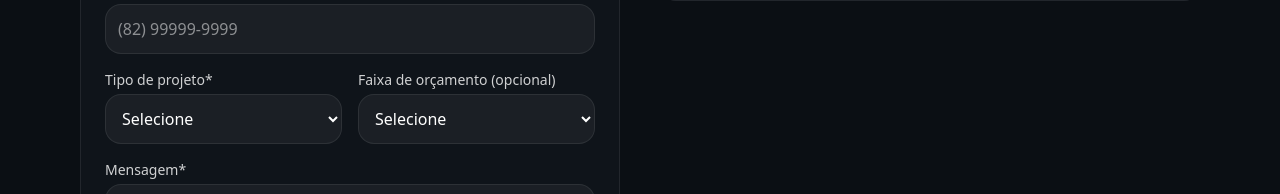
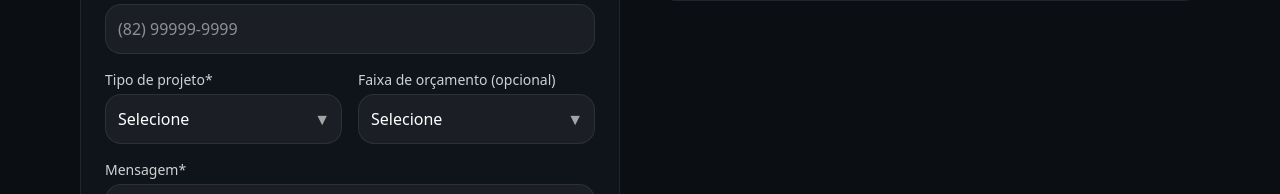
Before and after one commit to wellesontorquato/devtorquato, a Next.js app: page /contato in a window 1280 px wide. Shown: the part 453-647 px from the top of the page. Built offline with nearby package versions, Linux system fonts and the light colour scheme.

Commit message:
Ajusre botões no contato

```diff
--- a/app/contato/page.tsx
+++ b/app/contato/page.tsx
@@ -36,7 +36,10 @@ const schema = z.object({
 
   projeto: z.enum(PROJETOS, { message: "Escolha o tipo de projeto" }),
   orcamento: z.enum(ORCAMENTOS).optional(),
-  mensagem: z.string().min(10, { message: "Descreva brevemente o que você precisa" }).trim(),
+  mensagem: z
+    .string()
+    .min(10, { message: "Descreva brevemente o que você precisa" })
+    .trim(),
   website: z.string().optional(), // honeypot (deve ficar vazio)
 });
 
@@ -102,14 +105,30 @@ export default function ContatoPage() {
     }
   }
 
+  // classes reaproveitáveis (inputs e selects com o mesmo visual)
+  const baseField =
+    "w-full rounded-2xl bg-white/5 p-3 border outline-none focus:ring-2 focus:ring-[color:var(--brand-b)]";
+
+  // select: remove aparência nativa e habilita tema dark quando suportado
+  const selectField =
+    `${baseField} pr-10 appearance-none [-webkit-appearance:none] [color-scheme:dark]`;
+
   return (
     <section className="container-app section grid md:grid-cols-2 gap-10 items-start">
+      {/* CSS local para forçar options em dark quando o browser respeita */}
+      <style jsx global>{`
+        :root { color-scheme: dark; }
+        select option {
+          background: #0b1220;
+          color: #eaf0fb;
+        }
+        select option[disabled] {
+          color: rgba(234,240,251,.55);
+        }
+      `}</style>
+
       {/* FORM */}
-      <motion.div
-        className="card"
-        initial={{ opacity: 0, y: 8 }}
-        animate={{ opacity: 1, y: 0 }}
-      >
+      <motion.div className="card" initial={{ opacity: 0, y: 8 }} animate={{ opacity: 1, y: 0 }}>
         <h1 className="h1">Vamos conversar</h1>
         <p className="muted mt-2">Respondo rápido. Me diga o que você precisa.</p>
 
@@ -129,14 +148,16 @@ export default function ContatoPage() {
               id="nome"
               {...register("nome")}
               placeholder="Seu nome"
-              className={`w-full rounded-2xl bg-white/5 p-3 border outline-none focus:ring-2 focus:ring-[color:var(--brand-b)] ${
-                errors.nome ? "border-red-400" : "border-white/10"
-              }`}
+              className={`${baseField} ${errors.nome ? "border-red-400" : "border-white/10"}`}
               aria-invalid={!!errors.nome}
               aria-describedby={errors.nome ? "err-nome" : undefined}
               autoComplete="name"
             />
-            {errors.nome && <p id="err-nome" className="text-red-400 text-sm mt-1">{errors.nome.message}</p>}
+            {errors.nome && (
+              <p id="err-nome" className="text-red-400 text-sm mt-1">
+                {errors.nome.message}
+              </p>
+            )}
           </div>
 
           <div>
@@ -146,14 +167,16 @@ export default function ContatoPage() {
               type="email"
               {...register("email")}
               placeholder="voce@empresa.com"
-              className={`w-full rounded-2xl bg-white/5 p-3 border outline-none focus:ring-2 focus:ring-[color:var(--brand-b)] ${
-                errors.email ? "border-red-400" : "border-white/10"
-              }`}
+              className={`${baseField} ${errors.email ? "border-red-400" : "border-white/10"}`}
               aria-invalid={!!errors.email}
               aria-describedby={errors.email ? "err-email" : undefined}
               autoComplete="email"
             />
-            {errors.email && <p id="err-email" className="text-red-400 text-sm mt-1">{errors.email.message}</p>}
+            {errors.email && (
+              <p id="err-email" className="text-red-400 text-sm mt-1">
+                {errors.email.message}
+              </p>
+            )}
           </div>
 
           <div>
@@ -162,49 +185,73 @@ export default function ContatoPage() {
               id="whatsapp"
               {...register("whatsapp")}
               placeholder="(82) 99999-9999"
-              onChange={(e) =>
-                setValue("whatsapp", maskPhone(e.target.value), { shouldValidate: true })
-              }
-              className="w-full rounded-2xl bg-white/5 p-3 border border-white/10 outline-none focus:ring-2 focus:ring-[color:var(--brand-b)]"
+              onChange={(e) => setValue("whatsapp", maskPhone(e.target.value), { shouldValidate: true })}
+              className={`${baseField} border-white/10`}
               inputMode="tel"
               autoComplete="tel"
             />
           </div>
 
           <div className="grid md:grid-cols-2 gap-4">
+            {/* SELECT PROJETO */}
             <div>
               <label className="block text-sm text-white/80 mb-1" htmlFor="projeto">Tipo de projeto*</label>
+
+              <div className="relative">
                 <select
                   id="projeto"
                   {...register("projeto")}
                   defaultValue=""
-                className={`w-full rounded-2xl bg-white/5 p-3 border outline-none focus:ring-2 focus:ring-[color:var(--brand-b)] ${
-                  errors.projeto ? "border-red-400" : "border-white/10"
-                }`}
+                  className={`${selectField} ${errors.projeto ? "border-red-400" : "border-white/10"}`}
                   aria-invalid={!!errors.projeto}
                   aria-describedby={errors.projeto ? "err-projeto" : undefined}
                 >
                   <option value="" disabled>Selecione</option>
                   {PROJETOS.map((p) => (
-                  <option key={p} value={p}>{LABEL_PROJETO[p]}</option>
+                    <option key={p} value={p}>
+                      {LABEL_PROJETO[p]}
+                    </option>
                   ))}
                 </select>
-              {errors.projeto && <p id="err-projeto" className="text-red-400 text-sm mt-1">{errors.projeto.message}</p>}
+
+                {/* setinha custom (não clicável) */}
+                <span className="pointer-events-none absolute right-3 top-1/2 -translate-y-1/2 text-white/60">
+                  ▼
+                </span>
               </div>
 
+              {errors.projeto && (
+                <p id="err-projeto" className="text-red-400 text-sm mt-1">
+                  {errors.projeto.message}
+                </p>
+              )}
+            </div>
+
+            {/* SELECT ORÇAMENTO */}
             <div>
-              <label className="block text-sm text-white/80 mb-1" htmlFor="orcamento">Faixa de orçamento (opcional)</label>
+              <label className="block text-sm text-white/80 mb-1" htmlFor="orcamento">
+                Faixa de orçamento (opcional)
+              </label>
+
+              <div className="relative">
                 <select
                   id="orcamento"
                   {...register("orcamento")}
                   defaultValue=""
-                className="w-full rounded-2xl bg-white/5 p-3 border border-white/10 outline-none focus:ring-2 focus:ring-[color:var(--brand-b)]"
+                  className={`${selectField} border-white/10`}
                 >
                   <option value="" disabled>Selecione</option>
                   {ORCAMENTOS.map((o) => (
-                  <option key={o} value={o}>{LABEL_ORCAMENTO[o]}</option>
+                    <option key={o} value={o}>
+                      {LABEL_ORCAMENTO[o]}
+                    </option>
                   ))}
                 </select>
+
+                <span className="pointer-events-none absolute right-3 top-1/2 -translate-y-1/2 text-white/60">
+                  ▼
+                </span>
+              </div>
             </div>
           </div>
 
@@ -214,21 +261,19 @@ export default function ContatoPage() {
               id="mensagem"
               {...register("mensagem")}
               placeholder="Descreva objetivo, prazo e referências"
-              className={`min-h-[140px] w-full rounded-2xl bg-white/5 p-3 border outline-none focus:ring-2 focus:ring-[color:var(--brand-b)] ${
-                errors.mensagem ? "border-red-400" : "border-white/10"
-              }`}
+              className={`min-h-[140px] ${baseField} ${errors.mensagem ? "border-red-400" : "border-white/10"}`}
               aria-invalid={!!errors.mensagem}
               aria-describedby={errors.mensagem ? "err-msg" : undefined}
             />
-            {errors.mensagem && <p id="err-msg" className="text-red-400 text-sm mt-1">{errors.mensagem.message}</p>}
+            {errors.mensagem && (
+              <p id="err-msg" className="text-red-400 text-sm mt-1">
+                {errors.mensagem.message}
+              </p>
+            )}
           </div>
 
           <div className="flex flex-wrap gap-3 pt-2">
-            <button
-              disabled={loading || isSubmitting}
-              className="btn btn-primary disabled:opacity-60"
-              type="submit"
-            >
+            <button disabled={loading || isSubmitting} className="btn btn-primary disabled:opacity-60" type="submit">
               {loading ? "Enviando..." : "Enviar"}
             </button>
 
@@ -268,11 +313,7 @@ export default function ContatoPage() {
       </motion.div>
 
       {/* LATERAL */}
-      <motion.aside
-        className="card"
-        initial={{ opacity: 0, y: 8 }}
-        animate={{ opacity: 1, y: 0 }}
-      >
+      <motion.aside className="card" initial={{ opacity: 0, y: 8 }} animate={{ opacity: 1, y: 0 }}>
         <h2 className="h2">Como funciona</h2>
         <ul className="mt-4 space-y-3 text-white/80">
           <li>⏱️ Tempo médio de resposta: <strong>em até 1h útil</strong></li>
--- a/app/globals.css
+++ b/app/globals.css
@@ -280,3 +280,40 @@ html {
 .no-scrollbar::-webkit-scrollbar {
   display: none;
 }
+
+/* ===================== SELECT (dark) ===================== */
+/* Ajuda o browser a usar tema escuro nos controles nativos */
+:root { color-scheme: dark; }
+.dark { color-scheme: dark; }
+
+/* Base para selects (se você quiser usar a classe .select-dark) */
+.select-dark{
+  width: 100%;
+  border-radius: 1rem; /* 2xl */
+  padding: 0.75rem 2.5rem 0.75rem 0.75rem; /* pr-10 */
+  background: rgba(255,255,255,.05);
+  color: var(--fg);
+  border: 1px solid var(--border);
+  outline: none;
+
+  -webkit-appearance: none;
+  -moz-appearance: none;
+  appearance: none;
+
+  color-scheme: dark;
+}
+
+.select-dark:focus{
+  box-shadow: 0 0 0 2px var(--brand-b);
+}
+
+/* Quando o browser respeita, escurece o popup/lista */
+select option{
+  background: var(--bg-elev);
+  color: var(--fg);
+}
+
+/* “Selecione” */
+select option[disabled]{
+  color: color-mix(in srgb, var(--fg) 55%, transparent);
+}
```
Lines whose indentation alone changed are shown as unchanged.
